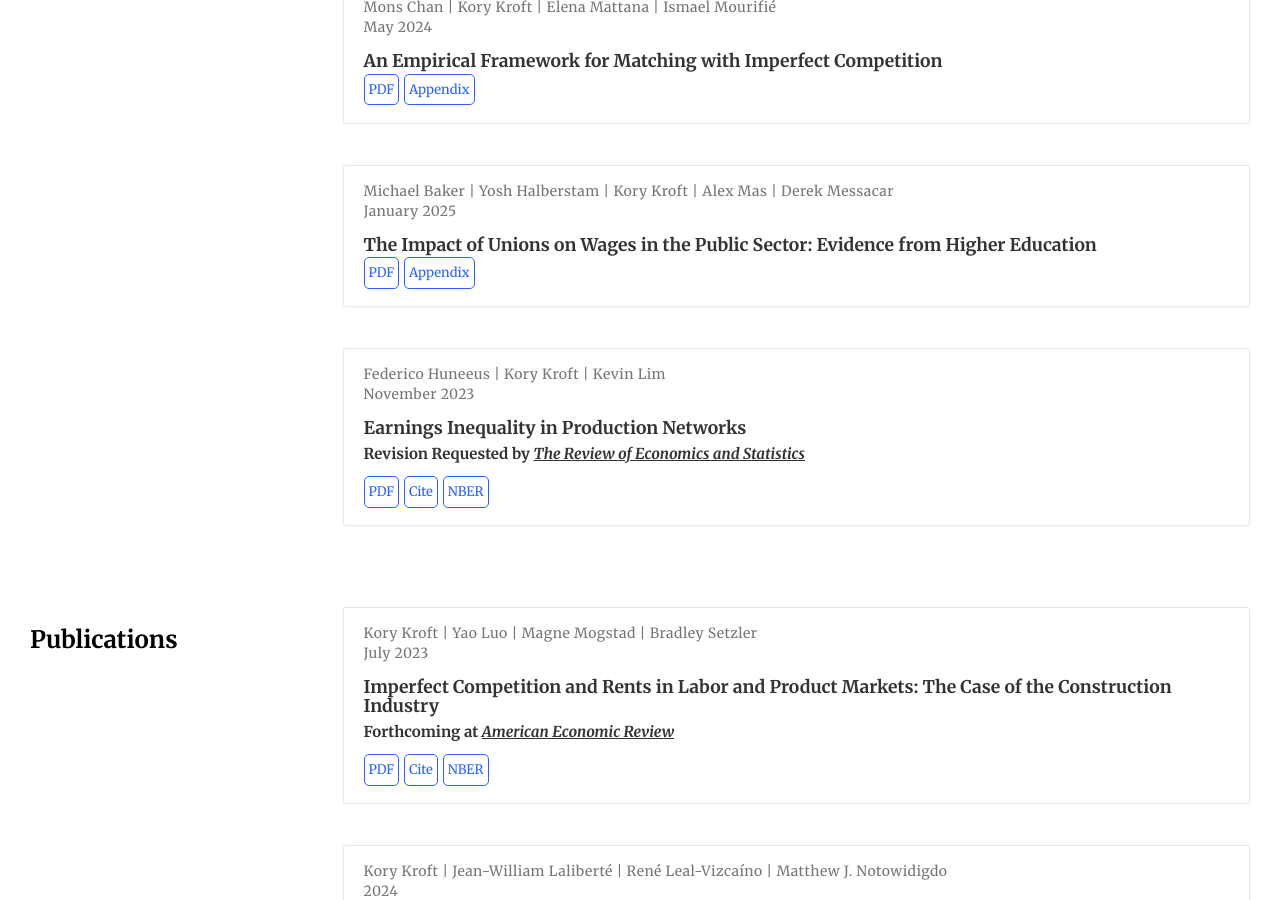
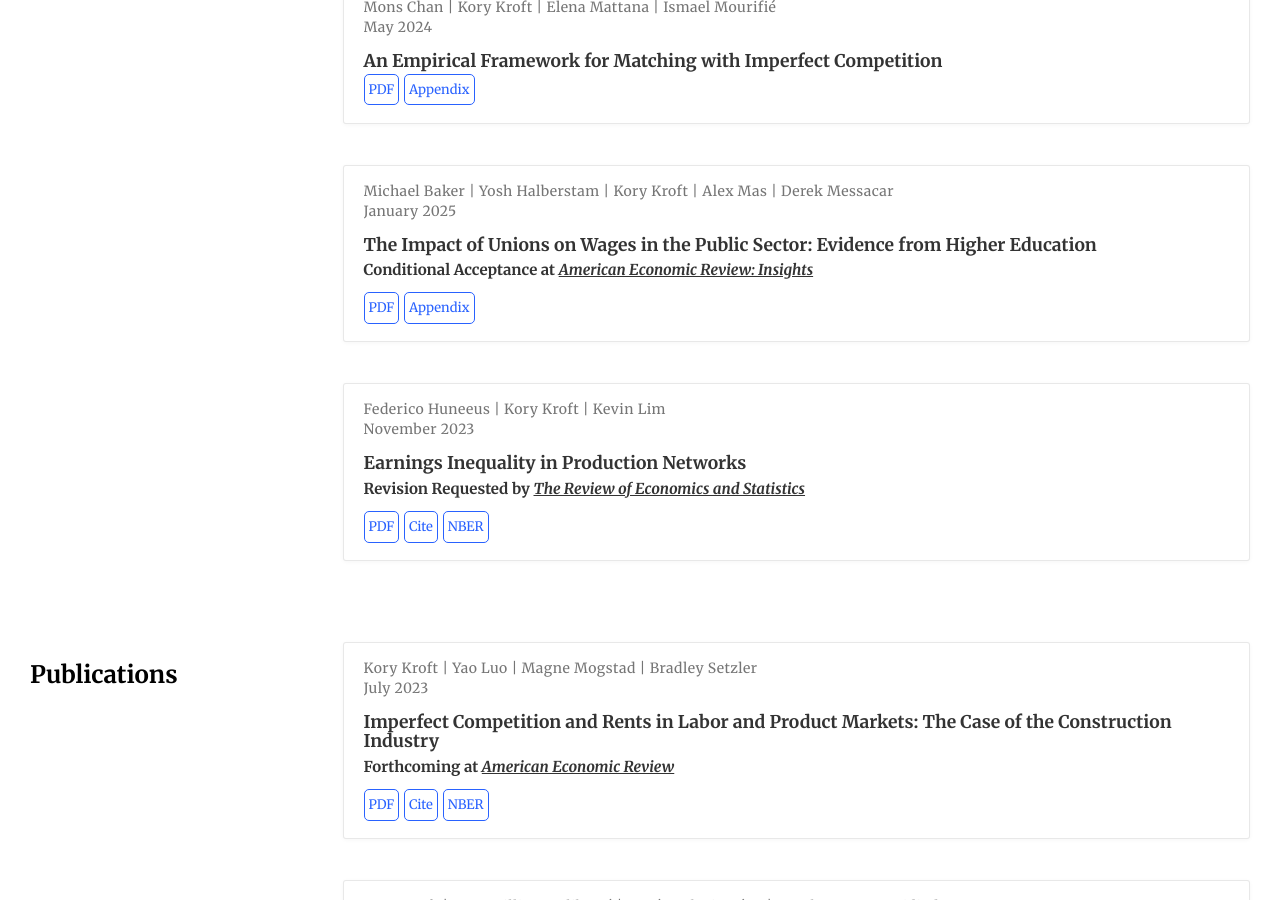
Before and after one commit to korykroft/korykroft.github.io, a Jekyll site: the page built from research/index.html, in a window 1280 px wide and 900 px high, scrolled down 304 px. Built offline with Jekyll 4.4.1, drawn with Linux system fonts in a browser that asks for light colours.

Commit message:
Update index.html

```diff
--- a/research/index.html
+++ b/research/index.html
@@ -63,6 +63,7 @@ description:
     </div>
     <h3 class="article-title mb-1 mt-3">The Impact of Unions on Wages in the Public Sector: Evidence from Higher Education</h3>
     <div class="article-style">
+       <p><strong>Conditional Acceptance at <ins><em>American Economic Review: Insights</em></ins></strong>
     </div>
     <div class="btn-links">
       <a class="btn btn-outline-primary my-1 mr-1 btn-sm" href="/files/bhkmm_aeri_28.0_submit.pdf" target="_blank" rel="noopener">PDF</a>
```
